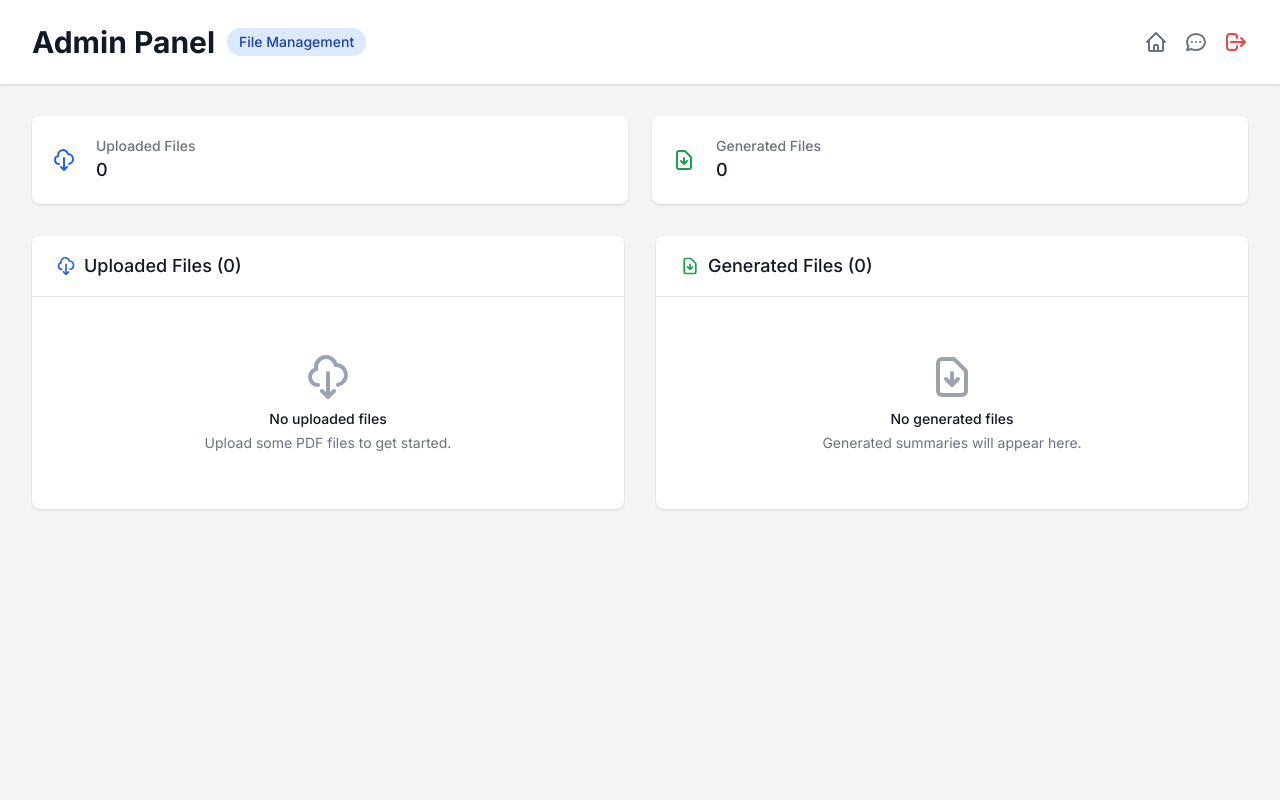
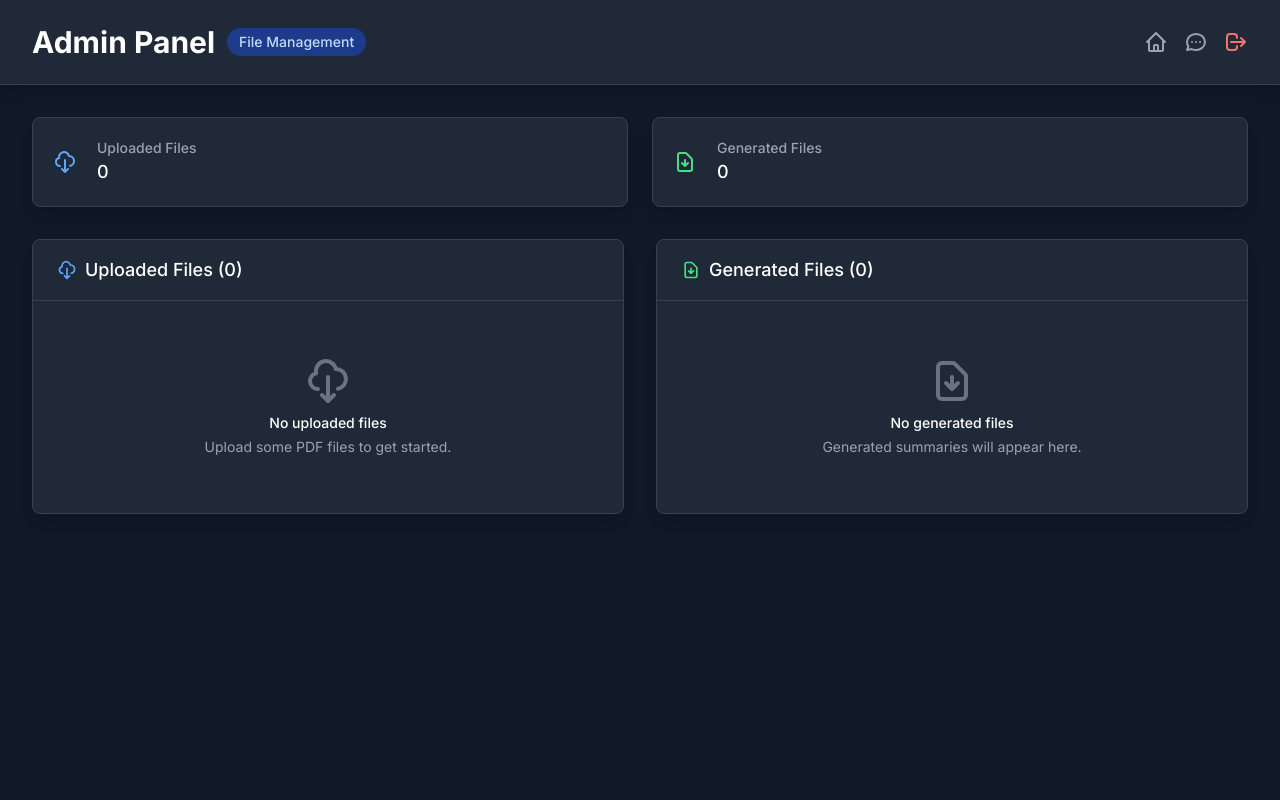
Before and after one commit to tariq-khan9/pdf-rag, a Flask app: page /admin in a window 1280 px wide. Run offline with Flask 3, Linux system fonts and the light colour scheme; the visitor is signed in with stand-in values (Sample User, id 1); some libraries are stand-ins or nearby versions.

Commit message:
dark mode enabled

```diff
--- a/templates/admin.html
+++ b/templates/admin.html
@@ -1,5 +1,5 @@
 <!DOCTYPE html>
-<html lang="en" class="h-full bg-gray-100">
+<html lang="en" class="h-full bg-gray-900 dark">
 <head>
     <meta charset="UTF-8">
     <meta name="viewport" content="width=device-width, initial-scale=1.0">
@@ -16,41 +16,41 @@
             width: 8px;
         }
         .file-container::-webkit-scrollbar-track {
-            background: #f1f1f1;
+            background: #374151;
         }
         .file-container::-webkit-scrollbar-thumb {
-            background: #888;
+            background: #6b7280;
             border-radius: 4px;
         }
         .file-container::-webkit-scrollbar-thumb:hover {
-            background: #555;
+            background: #9ca3af;
         }
     </style>
 </head>
 <body class="h-full">
-    <div class="min-h-screen bg-gray-100">
+    <div class="min-h-screen bg-gray-900">
         <!-- Header -->
-        <div class="bg-white shadow">
+        <div class="bg-gray-800 shadow-lg border-b border-gray-700">
             <div class="max-w-7xl mx-auto px-4 sm:px-6 lg:px-8">
                 <div class="flex justify-between items-center py-6">
                     <div class="flex items-center">
-                        <h1 class="text-3xl font-bold text-gray-900">Admin Panel</h1>
-                        <span class="ml-3 px-3 py-1 bg-blue-100 text-blue-800 text-sm font-medium rounded-full">
+                        <h1 class="text-3xl font-bold text-white">Admin Panel</h1>
+                        <span class="ml-3 px-3 py-1 bg-blue-900 text-blue-200 text-sm font-medium rounded-full">
                             File Management
                         </span>
                     </div>
                     <div class="flex items-center space-x-4">
-                        <a href="/" class="text-gray-500 hover:text-gray-700 transition-colors duration-200" title="Home">
+                        <a href="/" class="text-gray-400 hover:text-gray-200 transition-colors duration-200" title="Home">
                             <svg xmlns="http://www.w3.org/2000/svg" fill="none" viewBox="0 0 24 24" stroke-width="2" stroke="currentColor" class="w-6 h-6">
                                 <path stroke-linecap="round" stroke-linejoin="round" d="M3 12l2-2m0 0l7-7 7 7M5 10v10a1 1 0 001 1h3m10-11l2 2m-2-2v10a1 1 0 01-1 1h-3m-6 0a1 1 0 001-1v-4a1 1 0 011-1h2a1 1 0 011 1v4a1 1 0 001 1m-6 0h6" />
                             </svg>
                         </a>
-                        <a href="/chat" class="text-gray-500 hover:text-gray-700 transition-colors duration-200" title="Chat">
+                        <a href="/chat" class="text-gray-400 hover:text-gray-200 transition-colors duration-200" title="Chat">
                             <svg xmlns="http://www.w3.org/2000/svg" fill="none" viewBox="0 0 24 24" stroke-width="2" stroke="currentColor" class="w-6 h-6">
                                 <path stroke-linecap="round" stroke-linejoin="round" d="M8 12h.01M12 12h.01M16 12h.01M21 12c0 4.418-4.03 8-9 8a9.863 9.863 0 01-4.255-.949L3 20l1.395-3.72C3.512 15.042 3 13.574 3 12c0-4.418 4.03-8 9-8s9 3.582 9 8z" />
                             </svg>
                         </a>
-                        <a href="/admin-logout" class="text-red-500 hover:text-red-700 transition-colors duration-200" title="Logout">
+                        <a href="/admin-logout" class="text-red-400 hover:text-red-300 transition-colors duration-200" title="Logout">
                             <svg xmlns="http://www.w3.org/2000/svg" fill="none" viewBox="0 0 24 24" stroke-width="2" stroke="currentColor" class="w-6 h-6">
                                 <path stroke-linecap="round" stroke-linejoin="round" d="M17 16l4-4m0 0l-4-4m4 4H7m6 4v1a3 3 0 01-3 3H6a3 3 0 01-3-3V7a3 3 0 013-3h4a3 3 0 013 3v1" />
                             </svg>
@@ -64,36 +64,36 @@
         <div class="max-w-7xl mx-auto px-4 sm:px-6 lg:px-8 py-8">
             <!-- Stats Cards -->
             <div class="grid grid-cols-1 md:grid-cols-2 gap-6 mb-8">
-                <div class="bg-white overflow-hidden shadow rounded-lg">
+                <div class="bg-gray-800 overflow-hidden shadow-lg rounded-lg border border-gray-700">
                     <div class="p-5">
                         <div class="flex items-center">
                             <div class="flex-shrink-0">
-                                <svg class="h-6 w-6 text-blue-600" fill="none" viewBox="0 0 24 24" stroke="currentColor">
+                                <svg class="h-6 w-6 text-blue-400" fill="none" viewBox="0 0 24 24" stroke="currentColor">
                                     <path stroke-linecap="round" stroke-linejoin="round" stroke-width="2" d="M7 16a4 4 0 01-.88-7.903A5 5 0 1115.9 6L16 6a5 5 0 011 9.9M9 19l3 3m0 0l3-3m-3 3V10" />
                                 </svg>
                             </div>
                             <div class="ml-5 w-0 flex-1">
                                 <dl>
-                                    <dt class="text-sm font-medium text-gray-500 truncate">Uploaded Files</dt>
-                                    <dd class="text-lg font-medium text-gray-900">{{ uploads_files|length }}</dd>
+                                    <dt class="text-sm font-medium text-gray-400 truncate">Uploaded Files</dt>
+                                    <dd class="text-lg font-medium text-white">{{ uploads_files|length }}</dd>
                                 </dl>
                             </div>
                         </div>
                     </div>
                 </div>
 
-                <div class="bg-white overflow-hidden shadow rounded-lg">
+                <div class="bg-gray-800 overflow-hidden shadow-lg rounded-lg border border-gray-700">
                     <div class="p-5">
                         <div class="flex items-center">
                             <div class="flex-shrink-0">
-                                <svg class="h-6 w-6 text-green-600" fill="none" viewBox="0 0 24 24" stroke="currentColor">
+                                <svg class="h-6 w-6 text-green-400" fill="none" viewBox="0 0 24 24" stroke="currentColor">
                                     <path stroke-linecap="round" stroke-linejoin="round" stroke-width="2" d="M12 10v6m0 0l-3-3m3 3l3-3m2 8H7a2 2 0 01-2-2V5a2 2 0 012-2h5.586a1 1 0 01.707.293l5.414 5.414a1 1 0 01.293.707V19a2 2 0 01-2 2z" />
                                 </svg>
                             </div>
                             <div class="ml-5 w-0 flex-1">
                                 <dl>
-                                    <dt class="text-sm font-medium text-gray-500 truncate">Generated Files</dt>
-                                    <dd class="text-lg font-medium text-gray-900">{{ downloads_files|length }}</dd>
+                                    <dt class="text-sm font-medium text-gray-400 truncate">Generated Files</dt>
+                                    <dd class="text-lg font-medium text-white">{{ downloads_files|length }}</dd>
                                 </dl>
                             </div>
                         </div>
@@ -104,10 +104,10 @@
             <!-- File Management Sections -->
             <div class="grid grid-cols-1 lg:grid-cols-2 gap-8">
                 <!-- Uploads Section -->
-                <div class="bg-white shadow rounded-lg">
-                    <div class="px-6 py-4 border-b border-gray-200">
-                        <h2 class="text-lg font-medium text-gray-900 flex items-center">
-                            <svg class="h-5 w-5 text-blue-600 mr-2" fill="none" viewBox="0 0 24 24" stroke="currentColor">
+                <div class="bg-gray-800 shadow-lg rounded-lg border border-gray-700">
+                    <div class="px-6 py-4 border-b border-gray-700">
+                        <h2 class="text-lg font-medium text-white flex items-center">
+                            <svg class="h-5 w-5 text-blue-400 mr-2" fill="none" viewBox="0 0 24 24" stroke="currentColor">
                                 <path stroke-linecap="round" stroke-linejoin="round" stroke-width="2" d="M7 16a4 4 0 01-.88-7.903A5 5 0 1115.9 6L16 6a5 5 0 011 9.9M9 19l3 3m0 0l3-3m-3 3V10" />
                             </svg>
                             Uploaded Files ({{ uploads_files|length }})
@@ -117,23 +117,23 @@
                         {% if uploads_files %}
                             <div class="space-y-3 max-h-96 overflow-y-auto file-container">
                                 {% for file in uploads_files %}
-                                <div class="flex items-center justify-between p-3 bg-gray-50 rounded-lg hover:bg-gray-100 transition-colors duration-200">
+                                <div class="flex items-center justify-between p-3 bg-gray-700 rounded-lg hover:bg-gray-600 transition-colors duration-200 border border-gray-600">
                                     <div class="flex items-center flex-1 min-w-0">
-                                        <svg class="h-8 w-8 text-red-600 flex-shrink-0 mr-3" fill="none" viewBox="0 0 24 24" stroke="currentColor">
+                                        <svg class="h-8 w-8 text-red-400 flex-shrink-0 mr-3" fill="none" viewBox="0 0 24 24" stroke="currentColor">
                                             <path stroke-linecap="round" stroke-linejoin="round" stroke-width="2" d="M7 21h10a2 2 0 002-2V9.414a1 1 0 00-.293-.707l-5.414-5.414A1 1 0 0012.586 3H7a2 2 0 00-2 2v14a2 2 0 002 2z" />
                                         </svg>
                                         <div class="flex-1 min-w-0">
-                                            <p class="text-sm font-medium text-gray-900 truncate">{{ file.filename }}</p>
-                                            <p class="text-sm text-gray-500">{{ (file.size / 1024 / 1024)|round(2) }} MB</p>
+                                            <p class="text-sm font-medium text-white truncate">{{ file.filename }}</p>
+                                            <p class="text-sm text-gray-400">{{ (file.size / 1024 / 1024)|round(2) }} MB</p>
                                         </div>
                                     </div>
                                     <div class="flex items-center space-x-2">
-                                        <a href="/download/{{ file.filename }}" class="text-blue-600 hover:text-blue-800 transition-colors duration-200" title="Download">
+                                        <a href="/download/{{ file.filename }}" class="text-blue-400 hover:text-blue-300 transition-colors duration-200" title="Download">
                                             <svg class="h-5 w-5" fill="none" viewBox="0 0 24 24" stroke="currentColor">
                                                 <path stroke-linecap="round" stroke-linejoin="round" stroke-width="2" d="M12 10v6m0 0l-3-3m3 3l3-3m2 8H7a2 2 0 01-2-2V5a2 2 0 012-2h5.586a1 1 0 01.707.293l5.414 5.414a1 1 0 01.293.707V19a2 2 0 01-2 2z" />
                                             </svg>
                                         </a>
-                                        <button onclick="deleteFile('uploads', '{{ file.filename }}')" class="text-red-600 hover:text-red-800 transition-colors duration-200" title="Delete">
+                                        <button onclick="deleteFile('uploads', '{{ file.filename }}')" class="text-red-400 hover:text-red-300 transition-colors duration-200" title="Delete">
                                             <svg class="h-5 w-5" fill="none" viewBox="0 0 24 24" stroke="currentColor">
                                                 <path stroke-linecap="round" stroke-linejoin="round" stroke-width="2" d="M19 7l-.867 12.142A2 2 0 0116.138 21H7.862a2 2 0 01-1.995-1.858L5 7m5 4v6m4-6v6m1-10V4a1 1 0 00-1-1h-4a1 1 0 00-1 1v3M4 7h16" />
                                             </svg>
@@ -144,21 +144,21 @@
                             </div>
                         {% else %}
                             <div class="text-center py-8">
-                                <svg class="mx-auto h-12 w-12 text-gray-400" fill="none" viewBox="0 0 24 24" stroke="currentColor">
+                                <svg class="mx-auto h-12 w-12 text-gray-500" fill="none" viewBox="0 0 24 24" stroke="currentColor">
                                     <path stroke-linecap="round" stroke-linejoin="round" stroke-width="2" d="M7 16a4 4 0 01-.88-7.903A5 5 0 1115.9 6L16 6a5 5 0 011 9.9M9 19l3 3m0 0l3-3m-3 3V10" />
                                 </svg>
-                                <h3 class="mt-2 text-sm font-medium text-gray-900">No uploaded files</h3>
-                                <p class="mt-1 text-sm text-gray-500">Upload some PDF files to get started.</p>
+                                <h3 class="mt-2 text-sm font-medium text-white">No uploaded files</h3>
+                                <p class="mt-1 text-sm text-gray-400">Upload some PDF files to get started.</p>
                             </div>
                         {% endif %}
                     </div>
                 </div>
 
                 <!-- Downloads Section -->
-                <div class="bg-white shadow rounded-lg">
-                    <div class="px-6 py-4 border-b border-gray-200">
-                        <h2 class="text-lg font-medium text-gray-900 flex items-center">
-                            <svg class="h-5 w-5 text-green-600 mr-2" fill="none" viewBox="0 0 24 24" stroke="currentColor">
+                <div class="bg-gray-800 shadow-lg rounded-lg border border-gray-700">
+                    <div class="px-6 py-4 border-b border-gray-700">
+                        <h2 class="text-lg font-medium text-white flex items-center">
+                            <svg class="h-5 w-5 text-green-400 mr-2" fill="none" viewBox="0 0 24 24" stroke="currentColor">
                                 <path stroke-linecap="round" stroke-linejoin="round" stroke-width="2" d="M12 10v6m0 0l-3-3m3 3l3-3m2 8H7a2 2 0 01-2-2V5a2 2 0 012-2h5.586a1 1 0 01.707.293l5.414 5.414a1 1 0 01.293.707V19a2 2 0 01-2 2z" />
                             </svg>
                             Generated Files ({{ downloads_files|length }})
@@ -168,23 +168,23 @@
                         {% if downloads_files %}
                             <div class="space-y-3 max-h-96 overflow-y-auto file-container">
                                 {% for file in downloads_files %}
-                                <div class="flex items-center justify-between p-3 bg-gray-50 rounded-lg hover:bg-gray-100 transition-colors duration-200">
+                                <div class="flex items-center justify-between p-3 bg-gray-700 rounded-lg hover:bg-gray-600 transition-colors duration-200 border border-gray-600">
                                     <div class="flex items-center flex-1 min-w-0">
-                                        <svg class="h-8 w-8 text-green-600 flex-shrink-0 mr-3" fill="none" viewBox="0 0 24 24" stroke="currentColor">
+                                        <svg class="h-8 w-8 text-green-400 flex-shrink-0 mr-3" fill="none" viewBox="0 0 24 24" stroke="currentColor">
                                             <path stroke-linecap="round" stroke-linejoin="round" stroke-width="2" d="M9 12h6m-6 4h6m2 5H7a2 2 0 01-2-2V5a2 2 0 012-2h5.586a1 1 0 01.707.293l5.414 5.414a1 1 0 01.293.707V19a2 2 0 01-2 2z" />
                                         </svg>
                                         <div class="flex-1 min-w-0">
-                                            <p class="text-sm font-medium text-gray-900 truncate">{{ file.filename }}</p>
-                                            <p class="text-sm text-gray-500">{{ (file.size / 1024 / 1024)|round(2) }} MB</p>
+                                            <p class="text-sm font-medium text-white truncate">{{ file.filename }}</p>
+                                            <p class="text-sm text-gray-400">{{ (file.size / 1024 / 1024)|round(2) }} MB</p>
                                         </div>
                                     </div>
                                     <div class="flex items-center space-x-2">
-                                        <a href="/download-summary/{{ file.filename }}" class="text-blue-600 hover:text-blue-800 transition-colors duration-200" title="Download">
+                                        <a href="/download-summary/{{ file.filename }}" class="text-blue-400 hover:text-blue-300 transition-colors duration-200" title="Download">
                                             <svg class="h-5 w-5" fill="none" viewBox="0 0 24 24" stroke="currentColor">
                                                 <path stroke-linecap="round" stroke-linejoin="round" stroke-width="2" d="M12 10v6m0 0l-3-3m3 3l3-3m2 8H7a2 2 0 01-2-2V5a2 2 0 012-2h5.586a1 1 0 01.707.293l5.414 5.414a1 1 0 01.293.707V19a2 2 0 01-2 2z" />
                                             </svg>
                                         </a>
-                                        <button onclick="deleteFile('downloads', '{{ file.filename }}')" class="text-red-600 hover:text-red-800 transition-colors duration-200" title="Delete">
+                                        <button onclick="deleteFile('downloads', '{{ file.filename }}')" class="text-red-400 hover:text-red-300 transition-colors duration-200" title="Delete">
                                             <svg class="h-5 w-5" fill="none" viewBox="0 0 24 24" stroke="currentColor">
                                                 <path stroke-linecap="round" stroke-linejoin="round" stroke-width="2" d="M19 7l-.867 12.142A2 2 0 0116.138 21H7.862a2 2 0 01-1.995-1.858L5 7m5 4v6m4-6v6m1-10V4a1 1 0 00-1-1h-4a1 1 0 00-1 1v3M4 7h16" />
                                             </svg>
@@ -195,11 +195,11 @@
                             </div>
                         {% else %}
                             <div class="text-center py-8">
-                                <svg class="mx-auto h-12 w-12 text-gray-400" fill="none" viewBox="0 0 24 24" stroke="currentColor">
+                                <svg class="mx-auto h-12 w-12 text-gray-500" fill="none" viewBox="0 0 24 24" stroke="currentColor">
                                     <path stroke-linecap="round" stroke-linejoin="round" stroke-width="2" d="M12 10v6m0 0l-3-3m3 3l3-3m2 8H7a2 2 0 01-2-2V5a2 2 0 012-2h5.586a1 1 0 01.707.293l5.414 5.414a1 1 0 01.293.707V19a2 2 0 01-2 2z" />
                                 </svg>
-                                <h3 class="mt-2 text-sm font-medium text-gray-900">No generated files</h3>
-                                <p class="mt-1 text-sm text-gray-500">Generated summaries will appear here.</p>
+                                <h3 class="mt-2 text-sm font-medium text-white">No generated files</h3>
+                                <p class="mt-1 text-sm text-gray-400">Generated summaries will appear here.</p>
                             </div>
                         {% endif %}
                     </div>
@@ -249,7 +249,7 @@
             const container = document.getElementById('message-container');
             const messageDiv = document.createElement('div');
 
-            const bgColor = type === 'success' ? 'bg-green-500' : 'bg-red-500';
+            const bgColor = type === 'success' ? 'bg-green-600' : 'bg-red-600';
             const icon = type === 'success' ?
                 '<svg class="h-5 w-5" fill="none" viewBox="0 0 24 24" stroke="currentColor"><path stroke-linecap="round" stroke-linejoin="round" stroke-width="2" d="M5 13l4 4L19 7" /></svg>' :
                 '<svg class="h-5 w-5" fill="none" viewBox="0 0 24 24" stroke="currentColor"><path stroke-linecap="round" stroke-linejoin="round" stroke-width="2" d="M6 18L18 6M6 6l12 12" /></svg>';
```
Also changed, not shown: templates/admin_login.html (+11 -11 lines), templates/base.html (+12 -9 lines), templates/chat.html (+24 -23 lines), templates/index.html (+45 -44 lines).
